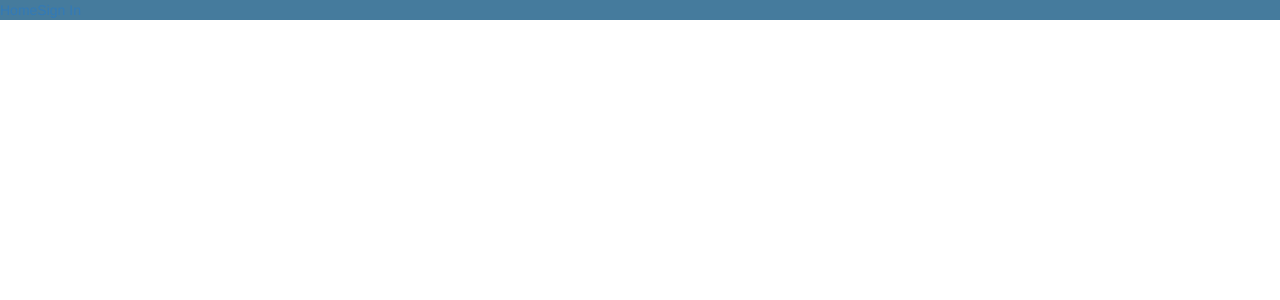
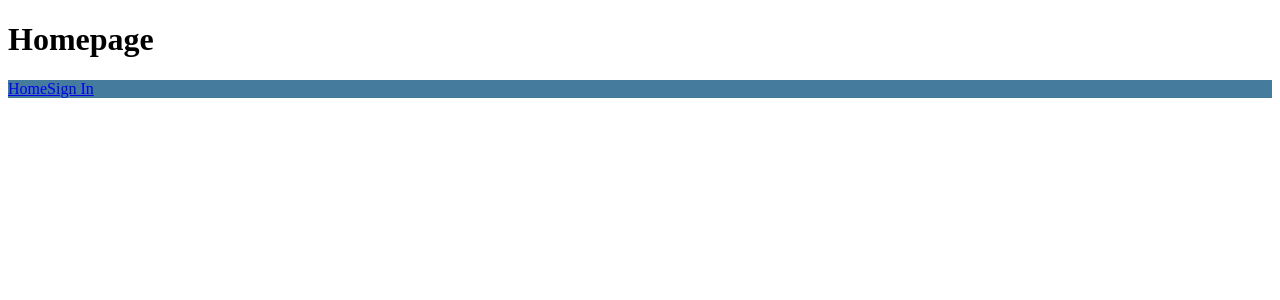
Before and after one commit to lorenkelley/project-three, a React (Create React App) app in the folder client/: page / in a window 1280 px wide. Shown: the top 300 px of the page. Built offline with nearby package versions, Linux system fonts and the light colour scheme.

Commit message:
removing react-bootstrap

```diff
--- a/client/public/index.html
+++ b/client/public/index.html
@@ -9,12 +9,6 @@
       manifest.json provides metadata used when your web app is added to the
       homescreen on Android. See https://developers.google.com/web/fundamentals/web-app-manifest/
     -->
-    <!-- REACT-BOOTSTRAP  -->
-    <!-- Latest compiled and minified CSS -->
-<link rel="stylesheet" href="https://maxcdn.bootstrapcdn.com/bootstrap/3.3.7/css/bootstrap.min.css" integrity="sha384-BVYiiSIFeK1dGmJRAkycuHAHRg32OmUcww7on3RYdg4Va+PmSTsz/K68vbdEjh4u" crossorigin="anonymous">
-<!-- Optional theme -->
-<link rel="stylesheet" href="https://maxcdn.bootstrapcdn.com/bootstrap/3.3.7/css/bootstrap-theme.min.css" integrity="sha384-rHyoN1iRsVXV4nD0JutlnGaslCJuC7uwjduW9SVrLvRYooPp2bWYgmgJQIXwl/Sp" crossorigin="anonymous">
-
     <link rel="manifest" href="%PUBLIC_URL%/manifest.json">
     <!--
       Notice the use of %PUBLIC_URL% in the tags above.
--- a/client/src/App.js
+++ b/client/src/App.js
@@ -1,18 +1,20 @@
 import React, { Component } from 'react'
 import { BrowserRouter as Router, Switch, Route } from 'react-router-dom'
-import NavBar from './components/NavBar'
+import HomePage from './components/HomePage';
 
 class App extends Component {
   render () {
     return (
       <Router>
         <div>
-          <NavBar/>
+
           <Switch>
-            {/* <Route exact path="/" component={}/>
-            // you can name yourroutes anything but when you use compnents and call axios
-            // the routesyou have in your  index.js you link them to the components
-            <Route path="/:id" component={}/> */}
+
+            {/*  you can name your routes on the App.js anything (they are simply linking the components)
+             when you use compnents and call axios
+             the routes you have in your  index.js you link them to the components to those specfic routes
+             <Route path="/:id" component={}/>  */}
+             <Route path="/" component={HomePage}/>
           </Switch>
         </div>
       </Router>
--- a/client/src/components/HomePage.js
+++ b/client/src/components/HomePage.js
@@ -1,10 +1,13 @@
 import React, { Component } from 'react';
+import NavBar from './NavBar'
+
 
 class HomePage extends Component {
     render() {
         return (
             <div>
-
+                <h1>Homepage</h1>
+                  <NavBar/>
             </div>
         );
     }
```
